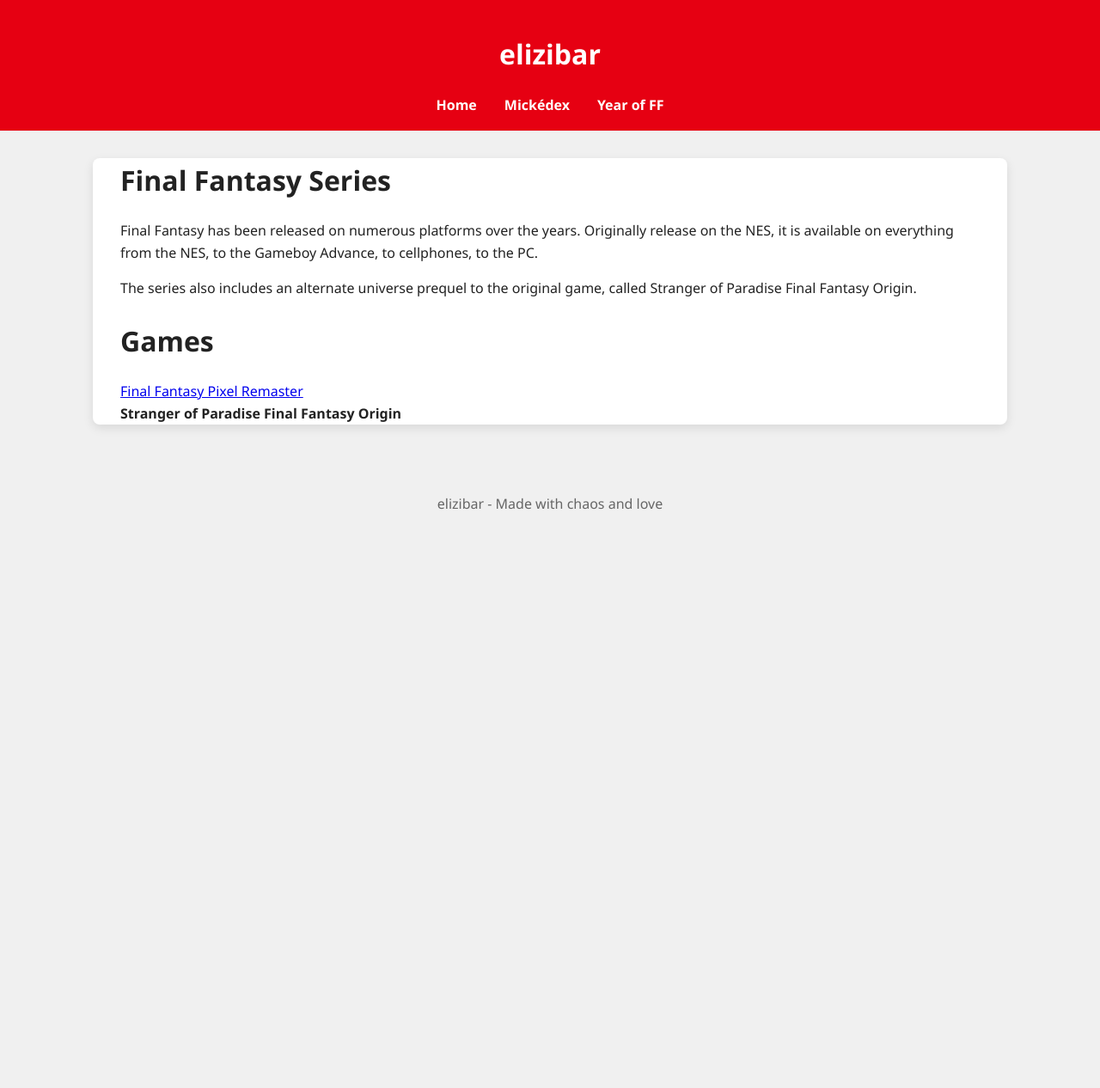
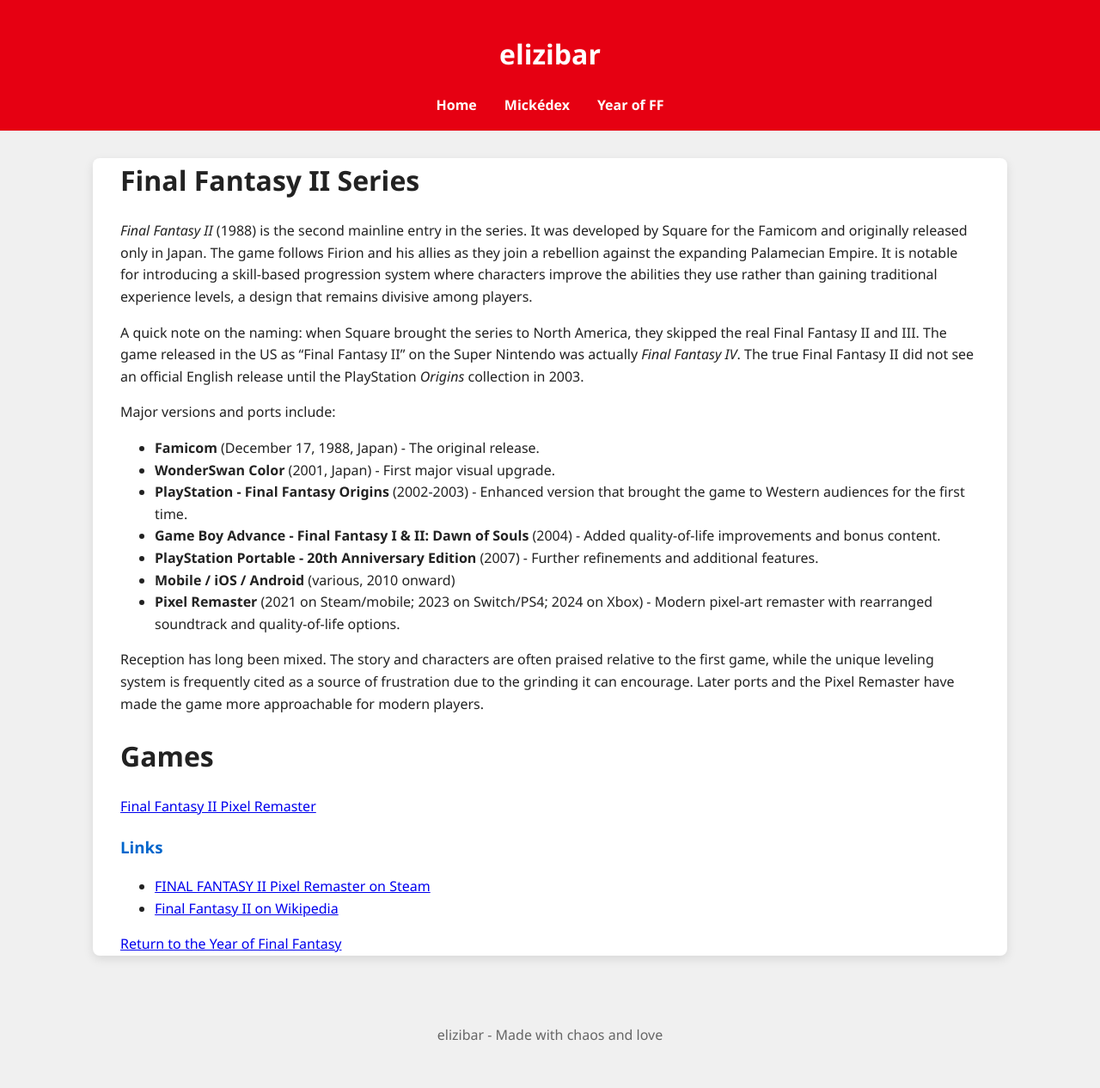
Before and after one commit to elizibar/elizibar.github.io, a Jekyll site: the page built from yearoffinalfantasy/Series/ff2series.md, in a window 1280 px wide. Shown: the whole page at 86% size. Built offline with Jekyll 4.4.1, drawn with Linux system fonts in a browser that asks for light colours; before the commit the page ends 900 px from its top, so only the background shows below that.

Commit message:
ff2 and 3

```diff
--- a/yearoffinalfantasy/Series/ff2series.md
+++ b/yearoffinalfantasy/Series/ff2series.md
@@ -1,15 +1,34 @@
 ---
-title: Final Fantasy Series
+title: Final Fantasy II Series
 layout: default
 permalink: /yearoffinalfantasy/ff2series/
 ---
 
-# Final Fantasy Series
+# Final Fantasy II Series
 
-Final Fantasy has been released on numerous platforms over the years.  Originally release on the NES, it is available on everything from the NES, to the Gameboy Advance, to cellphones, to the PC.
+*Final Fantasy II* (1988) is the second mainline entry in the series. It was developed by Square for the Famicom and originally released only in Japan. The game follows Firion and his allies as they join a rebellion against the expanding Palamecian Empire. It is notable for introducing a skill-based progression system where characters improve the abilities they use rather than gaining traditional experience levels, a design that remains divisive among players.
 
-The series also includes an alternate universe prequel to the original game, called Stranger of Paradise Final Fantasy Origin.
+A quick note on the naming: when Square brought the series to North America, they skipped the real Final Fantasy II and III. The game released in the US as "Final Fantasy II" on the Super Nintendo was actually *Final Fantasy IV*. The true Final Fantasy II did not see an official English release until the PlayStation *Origins* collection in 2003.
+
+Major versions and ports include:
+
+- **Famicom** (December 17, 1988, Japan) - The original release.
+- **WonderSwan Color** (2001, Japan) - First major visual upgrade.
+- **PlayStation - Final Fantasy Origins** (2002-2003) - Enhanced version that brought the game to Western audiences for the first time.
+- **Game Boy Advance - Final Fantasy I & II: Dawn of Souls** (2004) - Added quality-of-life improvements and bonus content.
+- **PlayStation Portable - 20th Anniversary Edition** (2007) - Further refinements and additional features.
+- **Mobile / iOS / Android** (various, 2010 onward)
+- **Pixel Remaster** (2021 on Steam/mobile; 2023 on Switch/PS4; 2024 on Xbox) - Modern pixel-art remaster with rearranged soundtrack and quality-of-life options.
+
+Reception has long been mixed. The story and characters are often praised relative to the first game, while the unique leveling system is frequently cited as a source of frustration due to the grinding it can encourage. Later ports and the Pixel Remaster have made the game more approachable for modern players.
 
 # Games
-[Final Fantasy Pixel Remaster](/yearoffinalfantasy/ff1pr/)
-**Stranger of Paradise Final Fantasy Origin**
+
+[Final Fantasy II Pixel Remaster](/yearoffinalfantasy/ff2pr/)
+
+### Links
+
+- [FINAL FANTASY II Pixel Remaster on Steam](https://store.steampowered.com/app/1173780/FINAL_FANTASY_II/)
+- [Final Fantasy II on Wikipedia](https://en.wikipedia.org/wiki/Final_Fantasy_II)
+
+[Return to the Year of Final Fantasy](/yearoffinalfantasy/)
```
Also changed, not shown: yearoffinalfantasy/Series/ff3series.md (+22 -6 lines).
